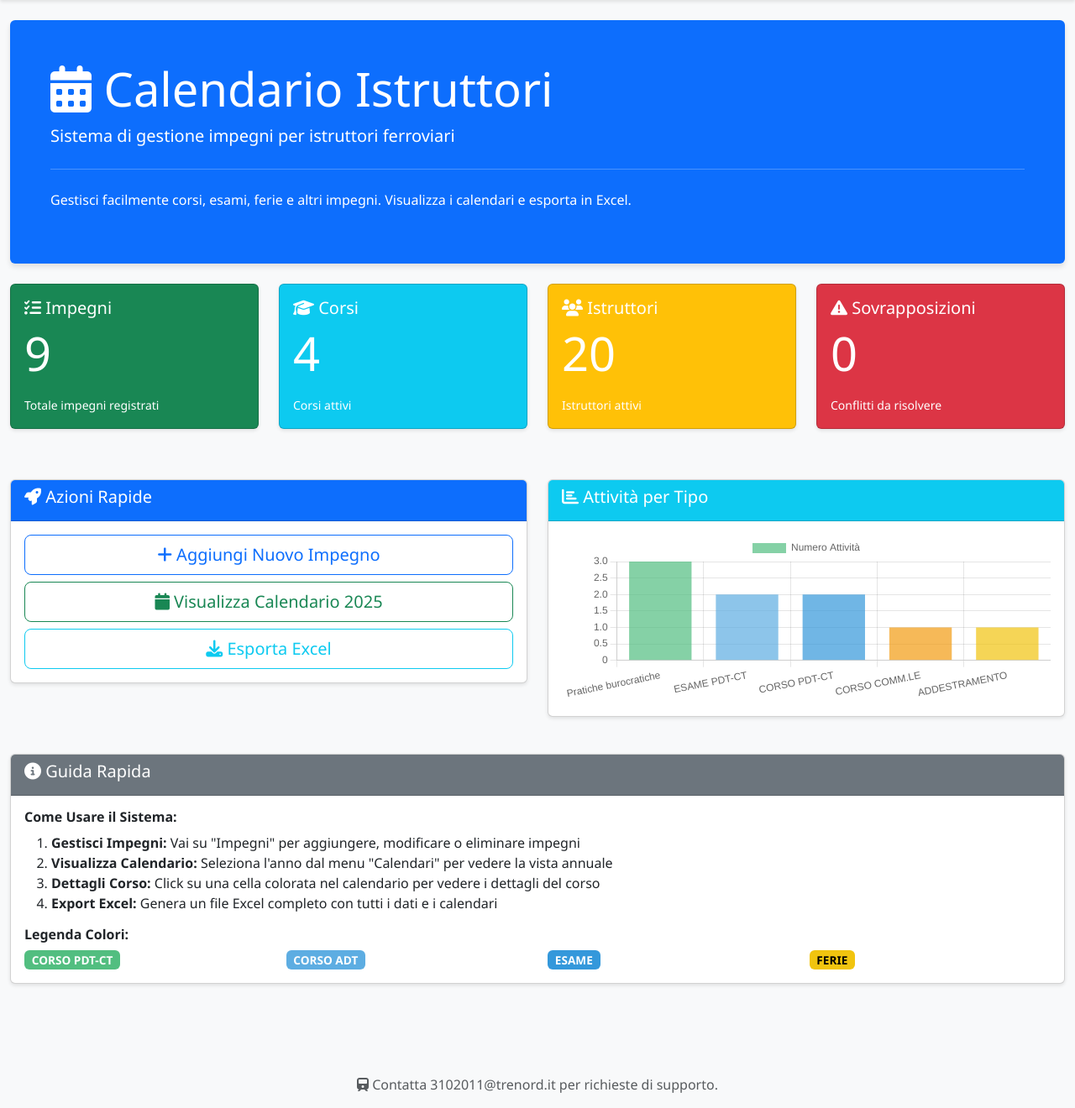
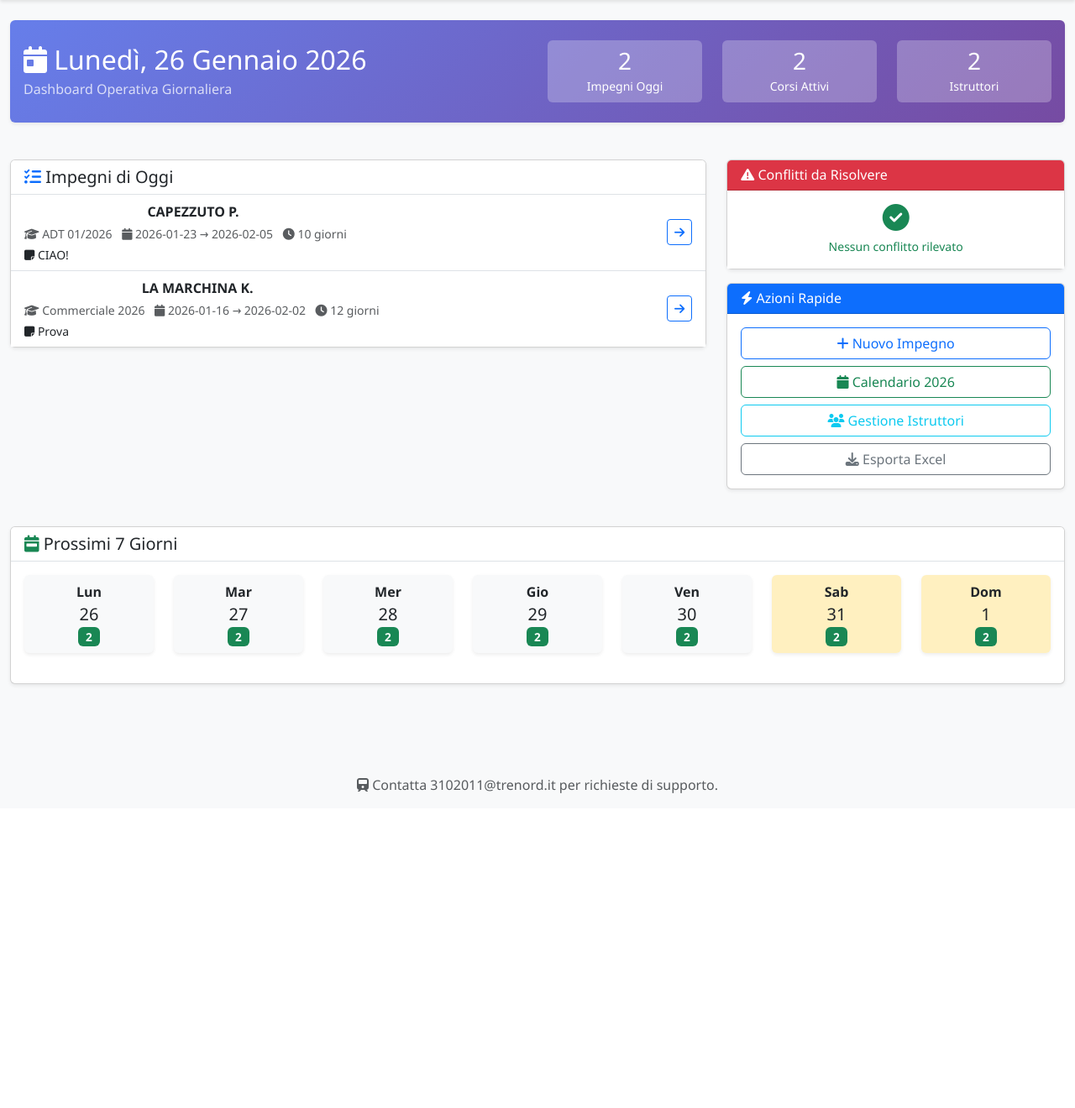
Before and after one commit to hermanbuhl1953-inc/calendario_app, a Flask app: page / in a window 1280 px wide. Shown: the part 56-1376 px from the top of the page at 84% size. After the commit the page ends 1001 px from the top, so only its background shows below. Run offline with Flask 3, Linux system fonts and the light colour scheme; data comes from the database, SQL or seed files in the repository; data that the repository does not hold is empty.

Commit message:
feat: dashboard operativa giornaliera con impegni oggi, conflitti e preview 7 giorni

```diff
--- a/app.py
+++ b/app.py
@@ -721,6 +721,60 @@ def api_statistiche():
 
     return jsonify(stats)
 
+@app.route('/api/dashboard')
+def api_dashboard():
+    """Dashboard giornaliera - impegni di oggi"""
+    from datetime import date
+    conn = get_db()
+
+    oggi = date.today().strftime('%Y-%m-%d')
+
+    # Impegni attivi oggi
+    impegni_oggi = conn.execute("""
+        SELECT i.*,
+               ist.nome as istruttore_nome,
+               ta.nome as attivita_nome,
+               ta.colore,
+               ta.categoria
+        FROM impegni i
+        JOIN istruttori ist ON i.istruttore_id = ist.id
+        JOIN tipi_attivita ta ON i.attivita_id = ta.id
+        WHERE ? BETWEEN i.data_inizio AND i.data_fine
+        ORDER BY ist.nome, i.data_inizio
+    """, (oggi,)).fetchall()
+
+    # Statistiche giornaliere
+    stats_oggi = {
+        'totale_impegni': len(impegni_oggi),
+        'corsi_attivi': len(set(imp['id_corso'] for imp in impegni_oggi if imp['id_corso'])),
+        'istruttori_occupati': len(set(imp['istruttore_id'] for imp in impegni_oggi))
+    }
+
+    # Prossimi 7 giorni - impegni per data
+    from datetime import timedelta
+    prossimi_giorni = []
+    for i in range(7):
+        data = (date.today() + timedelta(days=i)).strftime('%Y-%m-%d')
+        count = conn.execute("""
+            SELECT COUNT(*) as cnt
+            FROM impegni
+            WHERE ? BETWEEN data_inizio AND data_fine
+        """, (data,)).fetchone()['cnt']
+        prossimi_giorni.append({
+            'data': data,
+            'count': count
+        })
+
+    conn.close()
+
+    return jsonify({
+        'oggi': oggi,
+        'impegni': [dict(row) for row in impegni_oggi],
+        'stats': stats_oggi,
+        'prossimi_7_giorni': prossimi_giorni
+    })
+
+
 # ============================================================================
 # API GESTIONE ISTRUTTORI
 # ============================================================================
--- a/templates/index.html
+++ b/templates/index.html
@@ -1,125 +1,117 @@
 {% extends "base.html" %}
 
-{% block title %}Home - Calendario Istruttori{% endblock %}
+{% block title %}Dashboard - Calendario Istruttori{% endblock %}
 
 {% block content %}
-<div class="row">
+<!-- Header Giornaliero -->
+<div class="row mb-4">
     <div class="col-12">
-        <div class="jumbotron bg-primary text-white p-5 rounded">
-            <h1 class="display-4"><i class="fas fa-calendar-alt"></i> Calendario Istruttori</h1>
-            <p class="lead">Sistema di gestione impegni per istruttori ferroviari</p>
-            <hr class="my-4 bg-white">
-            <p>Gestisci facilmente corsi, esami, ferie e altri impegni. Visualizza i calendari e esporta in Excel.</p>
-        </div>
-    </div>
-</div>
-
-<div class="row mt-4">
-    <!-- Card Statistiche -->
-    <div class="col-md-3 mb-3">
-        <div class="card text-white bg-success">
-            <div class="card-body">
-                <h5 class="card-title"><i class="fas fa-list-check"></i> Impegni</h5>
-                <p class="card-text display-4" id="stat-impegni">-</p>
-                <small>Totale impegni registrati</small>
-            </div>
-        </div>
-    </div>
-
-    <div class="col-md-3 mb-3">
-        <div class="card text-white bg-info">
-            <div class="card-body">
-                <h5 class="card-title"><i class="fas fa-graduation-cap"></i> Corsi</h5>
-                <p class="card-text display-4" id="stat-corsi">-</p>
-                <small>Corsi attivi</small>
-            </div>
-        </div>
-    </div>
-
-    <div class="col-md-3 mb-3">
-        <div class="card text-white bg-warning">
-            <div class="card-body">
-                <h5 class="card-title"><i class="fas fa-users"></i> Istruttori</h5>
-                <p class="card-text display-4" id="stat-istruttori">-</p>
-                <small>Istruttori attivi</small>
-            </div>
-        </div>
-    </div>
-
-    <div class="col-md-3 mb-3">
-        <div class="card text-white bg-danger">
-            <div class="card-body">
-                <h5 class="card-title"><i class="fas fa-exclamation-triangle"></i> Sovrapposizioni</h5>
-                <p class="card-text display-4" id="stat-sovrapposizioni">-</p>
-                <small>Conflitti da risolvere</small>
+        <div class="card border-0 shadow-sm" style="background: linear-gradient(135deg, #667eea 0%, #764ba2 100%);">
+            <div class="card-body text-white py-4">
+                <div class="row align-items-center">
+                    <div class="col-md-6">
+                        <h2 class="mb-1"><i class="fas fa-calendar-day"></i> <span id="data-oggi">Caricamento...</span></h2>
+                        <p class="mb-0 opacity-75">Dashboard Operativa Giornaliera</p>
+                    </div>
+                    <div class="col-md-6">
+                        <div class="row text-center">
+                            <div class="col-4">
+                                <div class="bg-white bg-opacity-25 rounded p-2">
+                                    <h3 class="mb-0" id="stat-impegni-oggi">-</h3>
+                                    <small>Impegni Oggi</small>
+                                </div>
+                            </div>
+                            <div class="col-4">
+                                <div class="bg-white bg-opacity-25 rounded p-2">
+                                    <h3 class="mb-0" id="stat-corsi-oggi">-</h3>
+                                    <small>Corsi Attivi</small>
+                                </div>
+                            </div>
+                            <div class="col-4">
+                                <div class="bg-white bg-opacity-25 rounded p-2">
+                                    <h3 class="mb-0" id="stat-istruttori-oggi">-</h3>
+                                    <small>Istruttori</small>
+                                </div>
+                            </div>
+                        </div>
+                    </div>
+                </div>
             </div>
         </div>
     </div>
 </div>
 
-<div class="row mt-4">
-    <div class="col-md-6">
-        <div class="card">
+<!-- Impegni di Oggi -->
+<div class="row mb-4">
+    <div class="col-lg-8">
+        <div class="card shadow-sm">
+            <div class="card-header bg-white border-bottom">
+                <h5 class="mb-0"><i class="fas fa-list-check text-primary"></i> Impegni di Oggi</h5>
+            </div>
+            <div class="card-body p-0">
+                <div id="impegni-oggi-lista" class="list-group list-group-flush">
+                    <!-- Popolato via JS -->
+                    <div class="list-group-item text-center text-muted py-5">
+                        <i class="fas fa-spinner fa-spin fa-2x mb-3"></i>
+                        <p>Caricamento impegni...</p>
+                    </div>
+                </div>
+            </div>
+        </div>
+    </div>
+
+    <!-- Sidebar Azioni -->
+    <div class="col-lg-4">
+        <!-- Conflitti -->
+        <div class="card shadow-sm mb-3">
+            <div class="card-header bg-danger text-white">
+                <h6 class="mb-0"><i class="fas fa-exclamation-triangle"></i> Conflitti da Risolvere</h6>
+            </div>
+            <div class="card-body p-0">
+                <div id="conflitti-lista" class="list-group list-group-flush">
+                    <div class="list-group-item text-center text-muted">
+                        Caricamento...
+                    </div>
+                </div>
+            </div>
+        </div>
+
+        <!-- Azioni Rapide -->
+        <div class="card shadow-sm">
             <div class="card-header bg-primary text-white">
-                <h5><i class="fas fa-rocket"></i> Azioni Rapide</h5>
+                <h6 class="mb-0"><i class="fas fa-bolt"></i> Azioni Rapide</h6>
             </div>
             <div class="card-body">
                 <div class="d-grid gap-2">
-                    <a href="/impegni" class="btn btn-outline-primary btn-lg">
-                        <i class="fas fa-plus"></i> Aggiungi Nuovo Impegno
+                    <a href="/impegni" class="btn btn-outline-primary">
+                        <i class="fas fa-plus"></i> Nuovo Impegno
                     </a>
-                    <a href="/calendario/2025" class="btn btn-outline-success btn-lg">
-                        <i class="fas fa-calendar"></i> Visualizza Calendario 2025
+                    <a href="/calendario/2026" class="btn btn-outline-success">
+                        <i class="fas fa-calendar"></i> Calendario 2026
                     </a>
-                    <a href="/export/excel" class="btn btn-outline-info btn-lg">
+                    <a href="/istruttori" class="btn btn-outline-info">
+                        <i class="fas fa-users"></i> Gestione Istruttori
+                    </a>
+                    <a href="/export/excel" class="btn btn-outline-secondary">
                         <i class="fas fa-download"></i> Esporta Excel
                     </a>
                 </div>
             </div>
         </div>
     </div>
+</div>
 
-    <div class="col-md-6">
-        <div class="card">
-            <div class="card-header bg-info text-white">
-                <h5><i class="fas fa-chart-bar"></i> Attività per Tipo</h5>
+<!-- Prossimi 7 Giorni -->
+<div class="row">
+    <div class="col-12">
+        <div class="card shadow-sm">
+            <div class="card-header bg-white border-bottom">
+                <h5 class="mb-0"><i class="fas fa-calendar-week text-success"></i> Prossimi 7 Giorni</h5>
             </div>
             <div class="card-body">
-                <canvas id="chartTipi" height="200"></canvas>
-            </div>
-        </div>
-    </div>
-</div>
-
-<div class="row mt-4">
-    <div class="col-12">
-        <div class="card">
-            <div class="card-header bg-secondary text-white">
-                <h5><i class="fas fa-info-circle"></i> Guida Rapida</h5>
-            </div>
-            <div class="card-body">
-                <h6><strong>Come Usare il Sistema:</strong></h6>
-                <ol>
-                    <li><strong>Gestisci Impegni:</strong> Vai su "Impegni" per aggiungere, modificare o eliminare impegni</li>
-                    <li><strong>Visualizza Calendario:</strong> Seleziona l'anno dal menu "Calendari" per vedere la vista annuale</li>
-                    <li><strong>Dettagli Corso:</strong> Click su una cella colorata nel calendario per vedere i dettagli del corso</li>
-                    <li><strong>Export Excel:</strong> Genera un file Excel completo con tutti i dati e i calendari</li>
-                </ol>
-
-                <h6 class="mt-3"><strong>Legenda Colori:</strong></h6>
-                <div class="row">
-                    <div class="col-md-3">
-                        <span class="badge" style="background-color: #52BE80;">CORSO PDT-CT</span>
-                    </div>
-                    <div class="col-md-3">
-                        <span class="badge" style="background-color: #5DADE2;">CORSO ADT</span>
-                    </div>
-                    <div class="col-md-3">
-                        <span class="badge" style="background-color: #3498DB;">ESAME</span>
-                    </div>
-                    <div class="col-md-3">
-                        <span class="badge" style="background-color: #F1C40F; color: #000;">FERIE</span>
-                    </div>
+                <div class="row text-center" id="prossimi-giorni">
+                    <!-- Popolato via JS -->
+                    <div class="col text-muted">Caricamento...</div>
                 </div>
             </div>
         </div>
@@ -128,49 +120,138 @@
 {% endblock %}
 
 {% block extra_scripts %}
-<script src="https://cdn.jsdelivr.net/npm/chart.js@4.4.0/dist/chart.umd.min.js"></script>
 <script>
 $(document).ready(function() {
-    // Carica statistiche
-    $.getJSON('/api/statistiche', function(data) {
-        $('#stat-impegni').text(data.totale_impegni);
-        $('#stat-corsi').text(data.totale_corsi);
-        $('#stat-istruttori').text(data.totale_istruttori);
+    // Carica dashboard
+    $.getJSON('/api/dashboard', function(data) {
+        // Header data
+        const dataOggi = new Date(data.oggi);
+        const giorni = ['Domenica', 'Lunedì', 'Martedì', 'Mercoledì', 'Giovedì', 'Venerdì', 'Sabato'];
+        const mesi = ['Gennaio', 'Febbraio', 'Marzo', 'Aprile', 'Maggio', 'Giugno',
+                      'Luglio', 'Agosto', 'Settembre', 'Ottobre', 'Novembre', 'Dicembre'];
+        const testoData = `${giorni[dataOggi.getDay()]}, ${dataOggi.getDate()} ${mesi[dataOggi.getMonth()]} ${dataOggi.getFullYear()}`;
+        $('#data-oggi').text(testoData);
 
-        // Grafico tipi attività
-        const labels = data.per_tipo.slice(0, 6).map(t => t.nome);
-        const values = data.per_tipo.slice(0, 6).map(t => t.totale);
+        // Statistiche oggi
+        $('#stat-impegni-oggi').text(data.stats.totale_impegni);
+        $('#stat-corsi-oggi').text(data.stats.corsi_attivi);
+        $('#stat-istruttori-oggi').text(data.stats.istruttori_occupati);
 
-        new Chart($('#chartTipi'), {
-            type: 'bar',
-            data: {
-                labels: labels,
-                datasets: [{
-                    label: 'Numero Attività',
-                    data: values,
-                    backgroundColor: [
-                        'rgba(82, 190, 128, 0.7)',
-                        'rgba(93, 173, 226, 0.7)',
-                        'rgba(52, 152, 219, 0.7)',
-                        'rgba(243, 156, 18, 0.7)',
-                        'rgba(241, 196, 15, 0.7)',
-                        'rgba(231, 76, 60, 0.7)'
-                    ]
-                }]
-            },
-            options: {
-                responsive: true,
-                maintainAspectRatio: false,
-                scales: {
-                    y: { beginAtZero: true }
-                }
+        // Lista impegni oggi
+        const listaImpegni = $('#impegni-oggi-lista');
+        listaImpegni.empty();
+
+        if (data.impegni.length === 0) {
+            listaImpegni.append(`
+                <div class="list-group-item text-center text-success py-5">
+                    <i class="fas fa-check-circle fa-3x mb-3"></i>
+                    <h5>Nessun Impegno Oggi!</h5>
+                    <p class="text-muted">Giornata libera per tutti gli istruttori</p>
+                </div>
+            `);
+        } else {
+            data.impegni.forEach(function(imp) {
+                const card = `
+                    <div class="list-group-item list-group-item-action">
+                        <div class="d-flex w-100 justify-content-between align-items-center">
+                            <div class="flex-grow-1">
+                                <div class="d-flex align-items-center mb-1">
+                                    <span class="badge rounded-pill me-2" style="background-color: ${imp.colore || '#6c757d'}; min-width: 120px;">
+                                        ${imp.attivita_nome}
+                                    </span>
+                                    <strong>${imp.istruttore_nome}</strong>
+                                </div>
+                                <div class="text-muted small">
+                                    ${imp.id_corso ? `<i class="fas fa-graduation-cap"></i> ${imp.id_corso}` : ''}
+                                    <span class="ms-2"><i class="fas fa-calendar"></i> ${imp.data_inizio} → ${imp.data_fine}</span>
+                                    ${imp.giorni_lavorativi ? `<span class="ms-2"><i class="fas fa-clock"></i> ${imp.giorni_lavorativi} giorni</span>` : ''}
+                                </div>
+                                ${imp.note ? `<div class="small mt-1"><i class="fas fa-sticky-note"></i> ${imp.note}</div>` : ''}
+                            </div>
+                            <div>
+                                ${imp.id_corso ? `<a href="/corso/${encodeURIComponent(imp.id_corso)}" class="btn btn-sm btn-outline-primary"><i class="fas fa-arrow-right"></i></a>` : ''}
+                            </div>
+                        </div>
+                    </div>
+                `;
+                listaImpegni.append(card);
+            });
+        }
+
+        // Prossimi 7 giorni
+        const prossimi = $('#prossimi-giorni');
+        prossimi.empty();
+
+        data.prossimi_7_giorni.forEach(function(giorno) {
+            const data = new Date(giorno.data);
+            const nomeGiorno = giorni[data.getDay()].substring(0, 3);
+            const isWeekend = data.getDay() === 0 || data.getDay() === 6;
+            const isToday = giorno.data === data.oggi;
+
+            let bgClass = 'bg-light';
+            let textClass = 'text-dark';
+            if (isToday) {
+                bgClass = 'bg-primary';
+                textClass = 'text-white';
+            } else if (isWeekend) {
+                bgClass = 'bg-warning bg-opacity-25';
             }
+
+            const card = `
+                <div class="col">
+                    <div class="card ${bgClass} border-0 shadow-sm">
+                        <div class="card-body p-2 ${textClass}">
+                            <div class="fw-bold">${nomeGiorno}</div>
+                            <div class="fs-5">${data.getDate()}</div>
+                            <div class="small">
+                                ${giorno.count > 0 ? `<span class="badge bg-success">${giorno.count}</span>` : '<span class="text-muted">-</span>'}
+                            </div>
+                        </div>
+                    </div>
+                </div>
+            `;
+            prossimi.append(card);
         });
+    }).fail(function() {
+        $('#impegni-oggi-lista').html(`
+            <div class="list-group-item text-center text-danger py-5">
+                <i class="fas fa-exclamation-circle fa-3x mb-3"></i>
+                <h5>Errore Caricamento</h5>
+                <p>Impossibile caricare i dati della dashboard</p>
+            </div>
+        `);
     });
 
-    // Carica sovrapposizioni
-    $.getJSON('/api/sovrapposizioni', function(data) {
-        $('#stat-sovrapposizioni').text(data.length);
+    // Carica conflitti
+    $.getJSON('/api/sovrapposizioni', function(conflitti) {
+        const listaConflitti = $('#conflitti-lista');
+        listaConflitti.empty();
+
+        if (conflitti.length === 0) {
+            listaConflitti.append(`
+                <div class="list-group-item text-center text-success py-3">
+                    <i class="fas fa-check-circle fa-2x mb-2"></i>
+                    <p class="mb-0 small">Nessun conflitto rilevato</p>
+                </div>
+            `);
+        } else {
+            conflitti.slice(0, 5).forEach(function(conf) {
+                listaConflitti.append(`
+                    <div class="list-group-item list-group-item-danger">
+                        <div class="small fw-bold">${conf.istruttore}</div>
+                        <div class="small text-muted">${conf.data || 'Date sovrapposte'}</div>
+                    </div>
+                `);
+            });
+
+            if (conflitti.length > 5) {
+                listaConflitti.append(`
+                    <div class="list-group-item text-center">
+                        <small class="text-muted">+${conflitti.length - 5} altri conflitti</small>
+                    </div>
+                `);
+            }
+        }
     });
 });
 </script>
```
